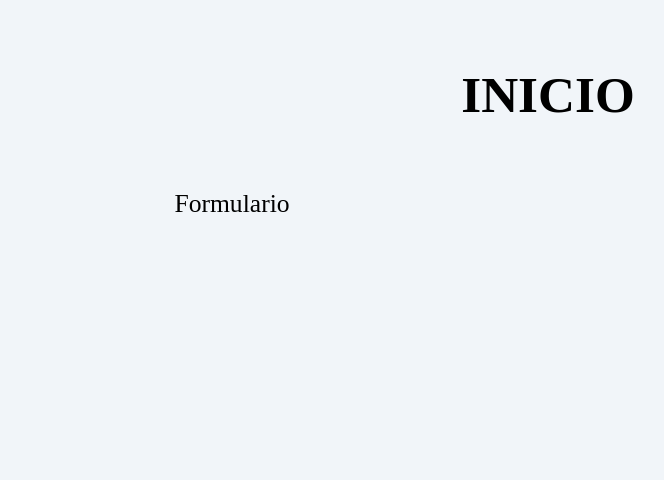
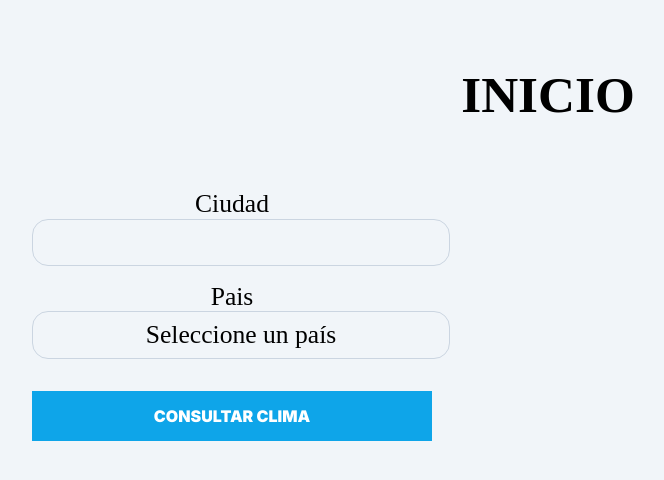
Before and after one commit to Bandu19/clima_app, a React (Vite) app: page / in a window 1280 px wide. Shown: the top 480 px of the page, without its empty margins (92-756 px from the left). Built offline with nearby package versions, Linux system fonts and the light colour scheme; a web font is replaced by a local one.

Commit message:
Creando Formulario

```diff
--- a/src/components/Formulario.jsx
+++ b/src/components/Formulario.jsx
@@ -1,3 +1,33 @@
 export const Formulario = () => {
-   return <div>Formulario</div>;
+   return (
+      <div className="contenedo">
+         <form>
+            <div className="campo">
+               <label htmlFor="ciudad">Ciudad</label>
+               <input type="text" id="ciudad" name="ciudad" />
+            </div>
+            <div className="campo">
+               <label htmlFor="pais">Pais</label>
+
+               <select
+                  //
+                  name="pais"
+                  //
+                  id="pais"
+               >
+                  <option value="">Seleccione un país</option>
+                  <option value="US">Estados Unidos</option>
+                  <option value="MX">México</option>
+                  <option value="AR">Argentina</option>
+                  <option value="CO">Colombia</option>
+                  <option value="CR">Costa Rica</option>
+                  <option value="ES">España</option>
+                  <option value="PE">Perú</option>
+               </select>
+            </div>
+
+            <input type="submit" value="Consultar Clima" />
+         </form>
+      </div>
+   );
 };
```
